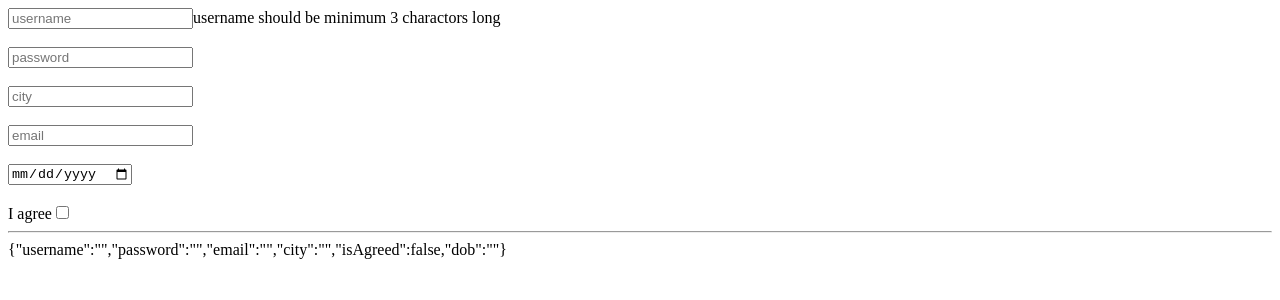
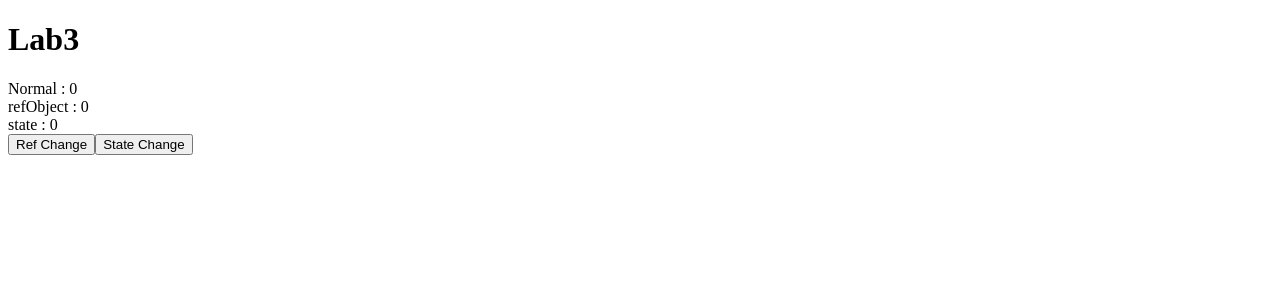
Before and after one commit to gavand-sagar/vite-project-feb-react-mui, a React (Vite) app: page / in a window 1280 px wide. Shown: the top 300 px of the page. Built offline with nearby package versions, Linux system fonts and the light colour scheme.

Commit message:
ref vs state

```diff
--- a/src/App.tsx
+++ b/src/App.tsx
@@ -1,11 +1,11 @@
 import './App.css'
-import Lab2 from './HandleInput/Lab2'
+import Lab3 from './HandleInput/Lab3'
 
 
 function App() {
   return (
     <>
-      <Lab2/>
+      <Lab3/>
     </>
   )
 }
--- /dev/null
+++ b/src/HandleInput/Lab3.tsx
@@ -0,0 +1,39 @@
+import React, { useRef, useState } from 'react'
+
+type Props = {}
+
+export default function Lab3({ }: Props) {
+    let refObject = useRef(0);
+
+    let [value, setValue] = useState(0)
+
+    let normalVariable = 0  /// not good at all
+
+    function RefChange() {
+        normalVariable = normalVariable + 1;
+        refObject.current = refObject.current + 1;
+    }
+    function StateChange() {
+        normalVariable = normalVariable + 1;
+        setValue(value + 1)
+    }
+
+    console.log("re-rendered")
+    console.log("normalVariable", normalVariable)
+    console.log("refObject.current", refObject.current)
+    console.log("State", value)
+
+    return (
+        <div>
+            <h1>Lab3</h1>
+            Normal : {normalVariable}
+            <br />
+            refObject : {refObject.current}
+            <br />
+            state : {value}
+            <br />
+            <button onClick={RefChange}>Ref Change</button>
+            <button onClick={StateChange}>State Change</button>
+        </div>
+    )
+}
```
